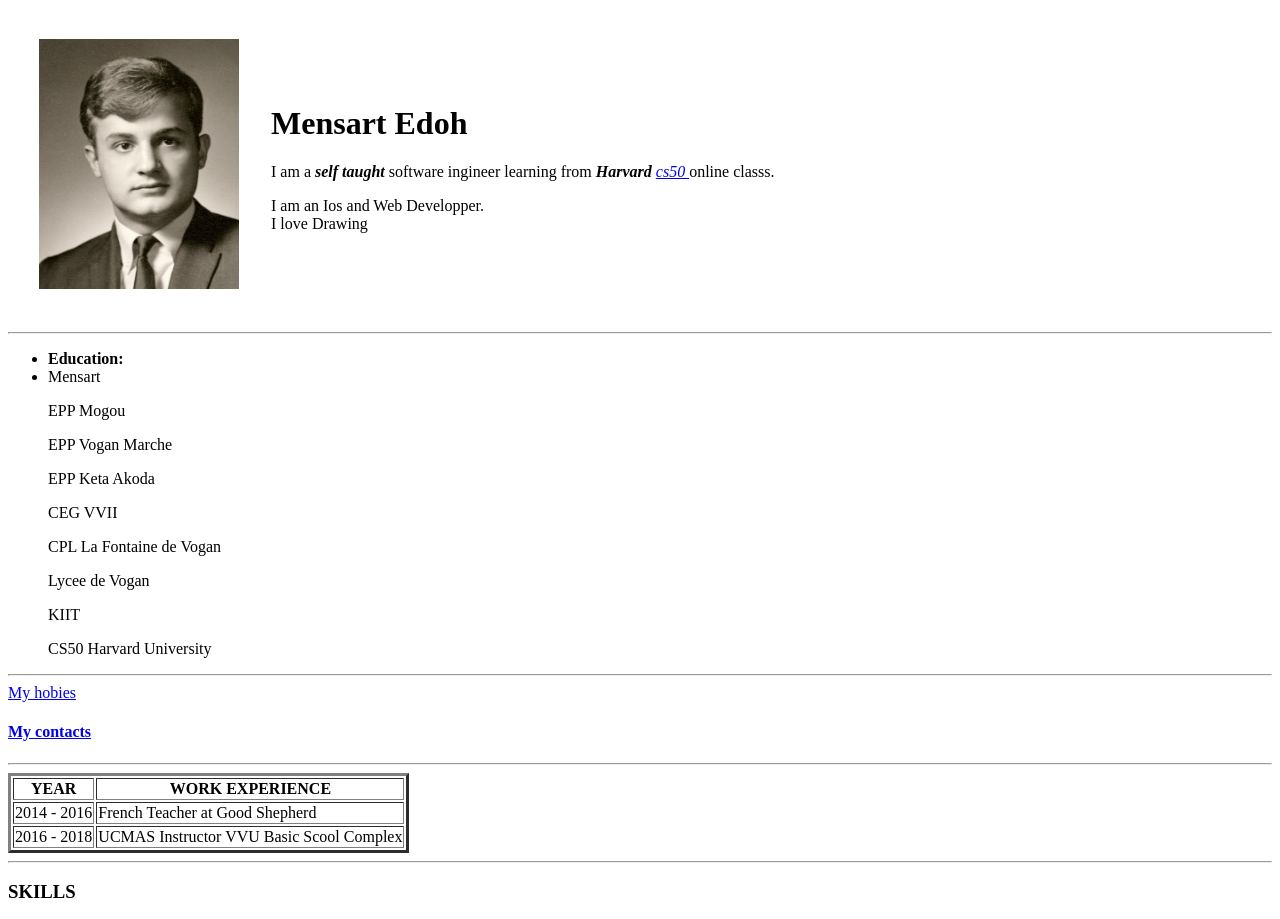
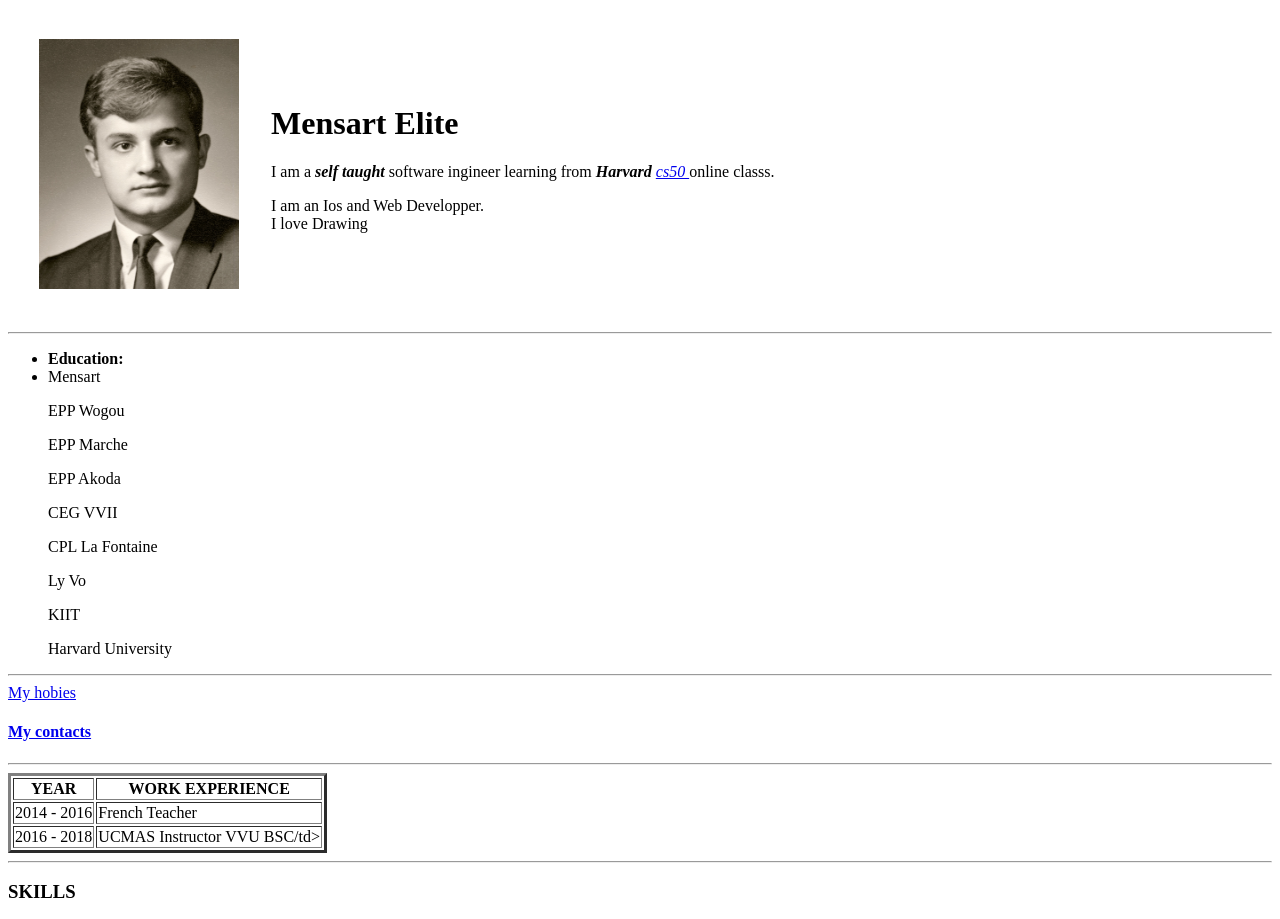
Before and after one commit to Elite81/CV, a plain HTML site: page index.html in a window 1280 px wide. Shown: the top 919 px of the page. Drawn offline with Linux system fonts and the light colour scheme.

Commit message:
Update index.html

```diff
--- a/index.html
+++ b/index.html
@@ -9,7 +9,7 @@
       <tr>
         <td><img src="2015361_univ_cnt_2_xl.jpg"height="250" width="200" alt="My Dream" sel</td>
         <td>
-        <h1>Mensart Edoh</h1>
+        <h1>Mensart Elite</h1>
         <p>I am a <em><strong>self taught</strong></em> software ingineer learning from <em><strong> Harvard</strong> <a href="https://learning.edx.org/course/course-v1:HarvardX+CS50+X/home">cs50 </a></em>online classs.</p>
         <p>I am an Ios and Web Developper. <br>I love Drawing</p>
       </td>
@@ -22,14 +22,14 @@
     <ul>
       <li><strong>Education:</strong></li>
       <li>Mensart</li>
-      <p>EPP Mogou</p>
-      <p>EPP Vogan Marche</p>
-      <p>EPP Keta Akoda</p>
+      <p>EPP Wogou</p>
+      <p>EPP Marche</p>
+      <p>EPP Akoda</p>
       <p>CEG VVII</p>
-      <p>CPL La Fontaine de Vogan</p>
-      <p>Lycee de Vogan</p>
+      <p>CPL La Fontaine</p>
+      <p>Ly Vo</p>
       <p>KIIT</p>
-      <p>CS50 Harvard University</p>
+      <p>Harvard University</p>
     </ul>
 
     <hr>
@@ -44,11 +44,11 @@
       <tbody>
         <tr>
           <td>2014 - 2016 </td>
-          <td>French Teacher at Good Shepherd</td>
+          <td>French Teacher</td>
         </tr>
         <tr>
           <td>2016 - 2018 </td>
-          <td>UCMAS Instructor VVU Basic Scool Complex</td>
+          <td>UCMAS Instructor VVU BSC/td>
         </tr>
       </tbody>
 
```
